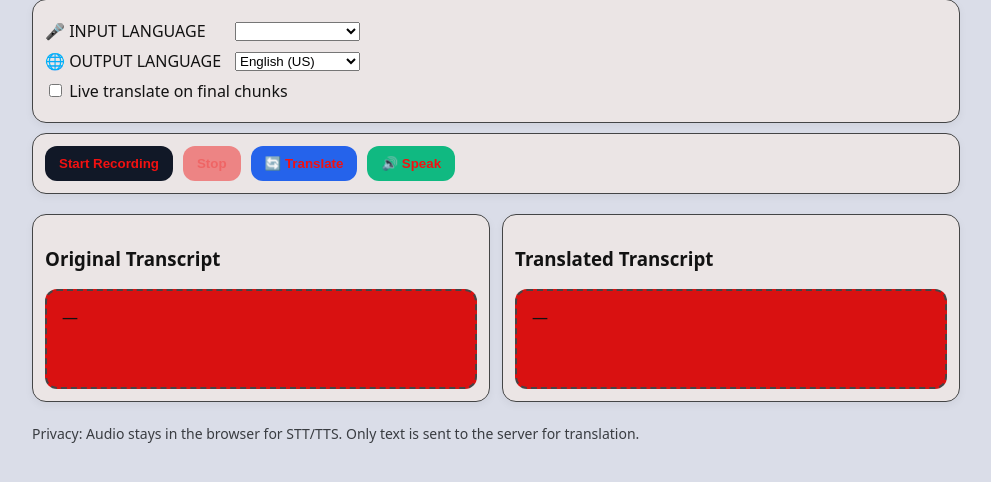
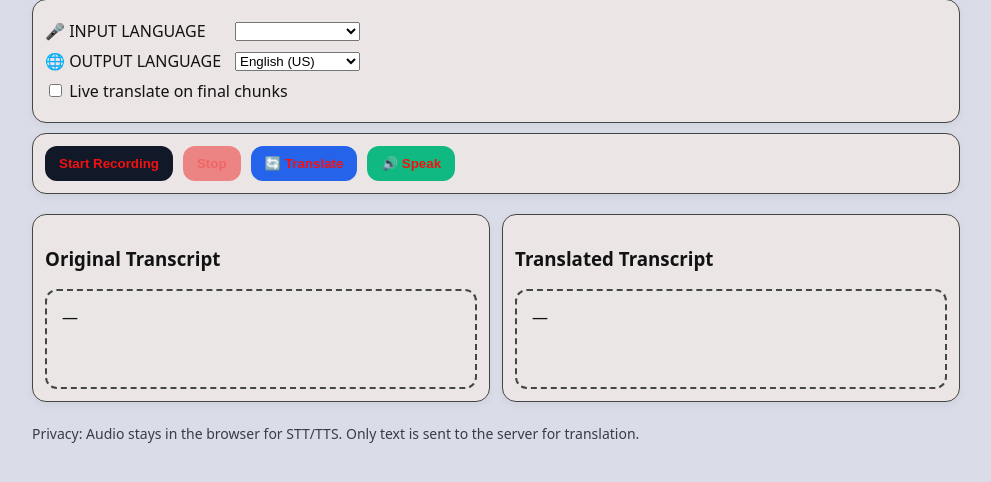
Before and after one commit to SyedAnas-123/Nao_Medical_App_Project, a Flask app: page / in a window 1280 px wide. Shown: the part 111-593 px from the top of the page, without its empty margins (144-1135 px from the left). Run offline with Flask 3, Linux system fonts and the light colour scheme.

Commit message:
updated code of css

```diff
--- a/static/style.css
+++ b/static/style.css
@@ -47,6 +47,6 @@
 
 .text-box {
   min-height: 100px; padding: 15px; border: 2px dashed var(--border); border-radius: 12px;
-  background: #d91111ff; white-space: pre-wrap;
+  background: rgb(235, 230, 230); white-space: pre-wrap;
 }
 .note { color: var(--muted); font-size: 14px; margin-top: 12px; }
```
